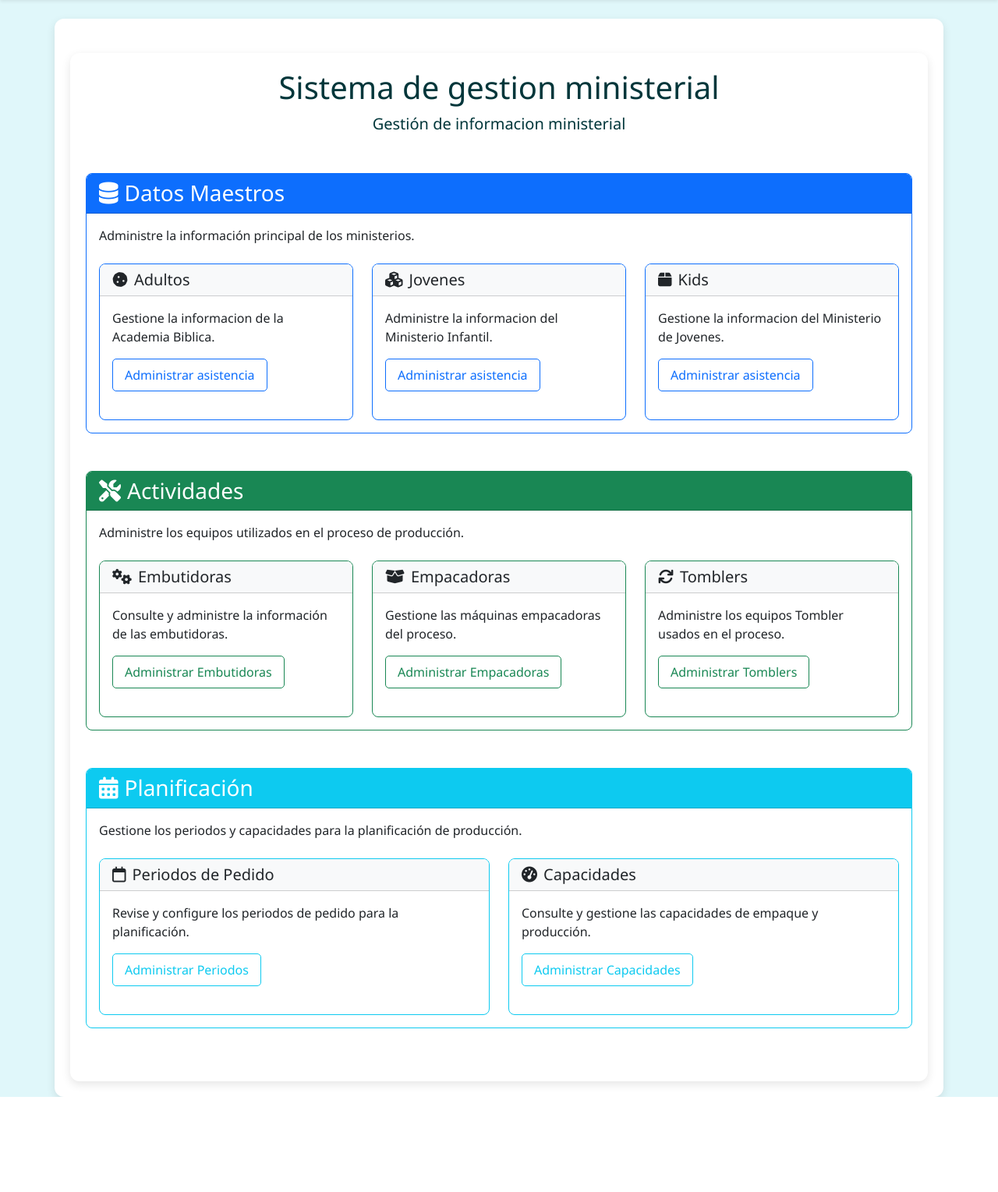
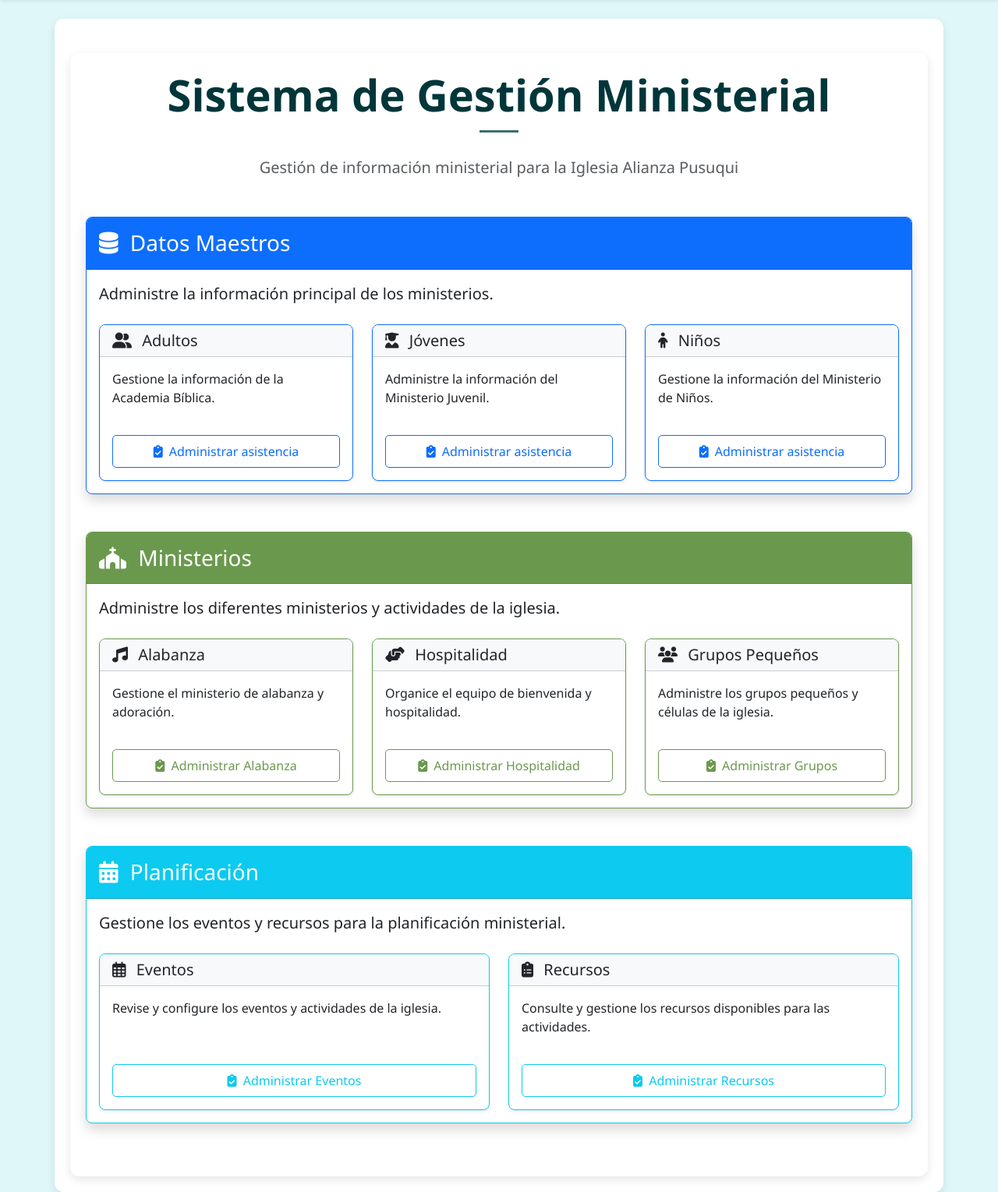
Before and after one commit to wrodmont/pusuqui1, a Django app: page / in a window 1280 px wide. Shown: the part 107-1636 px from the top of the page at 78% size. Before the commit the page ends 1514 px from the top, so only its background shows below. Run offline with Django 5.2, Linux system fonts and the light colour scheme.

Commit message:
cambios home.html

```diff
--- a/iap/templates/home.html
+++ b/iap/templates/home.html
@@ -5,54 +5,60 @@
 {% block body %}
 <div class="container mt-4">
   <div class="text-center mb-5">
-    <h1>Sistema de gestion ministerial</h1>
-    <p class="lead">Gestión de informacion ministerial</p>
+    <h1 class="display-4 fw-bold section-title">Sistema de Gestión Ministerial</h1>
+    <p class="lead text-muted">Gestión de información ministerial para la Iglesia Alianza Pusuqui</p>
   </div>
 
   <!-- SECCIÓN: DATOS MAESTROS -->
-  <div class="card mb-5 border-primary">
-    <div class="card-header bg-primary text-white">
-      <h3 class="mb-0"><i class="fas fa-database me-2"></i>Datos Maestros</h3>
+  <div class="card mb-5 border-primary shadow">
+    <div class="card-header bg-primary text-white py-3">
+      <h3 class="mb-0"><i class="fas fa-database me-2"></i> Datos Maestros</h3>
     </div>
     <div class="card-body">
-      <p class="card-text mb-4">Administre la información principal de los ministerios.</p>
+      <p class="card-text mb-4 fs-5">Administre la información principal de los ministerios.</p>
 
       <div class="row row-cols-1 row-cols-md-3 g-4">
         <!-- Adultos -->
         <div class="col">
-          <div class="card h-100 border-primary">
+          <div class="card h-100 border-primary shadow-sm">
             <div class="card-header bg-light">
-              <h5 class="card-title mb-0"><i class="fas fa-cookie me-2"></i>Adultos</h5>
+              <h5 class="card-title mb-0"><i class="fas fa-user-friends me-2"></i> Adultos</h5>
             </div>
-            <div class="card-body">
-              <p class="card-text">Gestione la informacion de la Academia Biblica.</p>
-              <a href="{% url 'pusukids:coordinator_list' %}" class="btn btn-outline-primary">Administrar asistencia</a>
+            <div class="card-body d-flex flex-column">
+              <p class="card-text flex-grow-1">Gestione la información de la Academia Bíblica.</p>
+              <a href="{% url 'pusukids:coordinator_list' %}" class="btn btn-outline-primary mt-auto">
+                <i class="fas fa-clipboard-check me-1"></i> Administrar asistencia
+              </a>
             </div>
           </div>
         </div>
 
-        <!-- Jovenes -->
+        <!-- Jóvenes -->
         <div class="col">
-          <div class="card h-100 border-primary">
+          <div class="card h-100 border-primary shadow-sm">
             <div class="card-header bg-light">
-              <h5 class="card-title mb-0"><i class="fas fa-cubes me-2"></i>Jovenes</h5>
+              <h5 class="card-title mb-0"><i class="fas fa-user-graduate me-2"></i> Jóvenes</h5>
             </div>
-            <div class="card-body">
-              <p class="card-text">Administre la informacion del Ministerio Infantil.</p>
-              <a href="{% url 'pusukids:coordinator_list' %}" class="btn btn-outline-primary">Administrar asistencia</a>
+            <div class="card-body d-flex flex-column">
+              <p class="card-text flex-grow-1">Administre la información del Ministerio Juvenil.</p>
+              <a href="{% url 'pusukids:coordinator_list' %}" class="btn btn-outline-primary mt-auto">
+                <i class="fas fa-clipboard-check me-1"></i> Administrar asistencia
+              </a>
             </div>
           </div>
         </div>
 
-        <!-- kids -->
+        <!-- Niños -->
         <div class="col">
-          <div class="card h-100 border-primary">
+          <div class="card h-100 border-primary shadow-sm">
             <div class="card-header bg-light">
-              <h5 class="card-title mb-0"><i class="fas fa-box me-2"></i>Kids</h5>
+              <h5 class="card-title mb-0"><i class="fas fa-child me-2"></i> Niños</h5>
             </div>
-            <div class="card-body">
-              <p class="card-text">Gestione la informacion del Ministerio de Jovenes.</p>
-              <a href="{% url 'pusukids:coordinator_list' %}" class="btn btn-outline-primary">Administrar asistencia</a>
+            <div class="card-body d-flex flex-column">
+              <p class="card-text flex-grow-1">Gestione la información del Ministerio de Niños.</p>
+              <a href="{% url 'pusukids:coordinator_list' %}" class="btn btn-outline-primary mt-auto">
+                <i class="fas fa-clipboard-check me-1"></i> Administrar asistencia
+              </a>
             </div>
           </div>
         </div>
@@ -60,50 +66,56 @@
     </div>
   </div>
 
-  <!-- SECCIÓN: ACTIVIDADES -->
-  <div class="card mb-5 border-success">
-    <div class="card-header bg-success text-white">
-      <h3 class="mb-0"><i class="fas fa-tools me-2"></i>Actividades</h3>
+  <!-- SECCIÓN: MINISTERIOS -->
+  <div class="card mb-5 border-ministerio shadow">
+    <div class="card-header bg-ministerio text-white py-3">
+      <h3 class="mb-0"><i class="fas fa-church me-2"></i> Ministerios</h3>
     </div>
     <div class="card-body">
-      <p class="card-text mb-4">Administre los equipos utilizados en el proceso de producción.</p>
+      <p class="card-text mb-4 fs-5">Administre los diferentes ministerios y actividades de la iglesia.</p>
 
       <div class="row row-cols-1 row-cols-md-3 g-4">
-        <!-- Embutidora -->
+        <!-- Alabanza -->
         <div class="col">
-          <div class="card h-100 border-success">
+          <div class="card h-100 border-ministerio shadow-sm">
             <div class="card-header bg-light">
-              <h5 class="card-title mb-0"><i class="fas fa-cogs me-2"></i>Embutidoras</h5>
+              <h5 class="card-title mb-0"><i class="fas fa-music me-2"></i> Alabanza</h5>
             </div>
-            <div class="card-body">
-              <p class="card-text">Consulte y administre la información de las embutidoras.</p>
-              <a href="{% url 'pusukids:coordinator_list' %}" class="btn btn-outline-success">Administrar Embutidoras</a>
+            <div class="card-body d-flex flex-column">
+              <p class="card-text flex-grow-1">Gestione el ministerio de alabanza y adoración.</p>
+              <a href="{% url 'pusukids:coordinator_list' %}" class="btn btn-outline-ministerio mt-auto">
+                <i class="fas fa-clipboard-check me-1"></i> Administrar Alabanza
+              </a>
             </div>
           </div>
         </div>
 
-        <!-- Empacadoras -->
+        <!-- Hospitalidad -->
         <div class="col">
-          <div class="card h-100 border-success">
+          <div class="card h-100 border-ministerio shadow-sm">
             <div class="card-header bg-light">
-              <h5 class="card-title mb-0"><i class="fas fa-box-open me-2"></i>Empacadoras</h5>
+              <h5 class="card-title mb-0"><i class="fas fa-hands-helping me-2"></i> Hospitalidad</h5>
             </div>
-            <div class="card-body">
-              <p class="card-text">Gestione las máquinas empacadoras del proceso.</p>
-              <a href="{% url 'pusukids:coordinator_list' %}" class="btn btn-outline-success">Administrar Empacadoras</a>
+            <div class="card-body d-flex flex-column">
+              <p class="card-text flex-grow-1">Organice el equipo de bienvenida y hospitalidad.</p>
+              <a href="{% url 'pusukids:coordinator_list' %}" class="btn btn-outline-ministerio mt-auto">
+                <i class="fas fa-clipboard-check me-1"></i> Administrar Hospitalidad
+              </a>
             </div>
           </div>
         </div>
 
-        <!-- Tombler -->
+        <!-- Grupos Pequeños -->
         <div class="col">
-          <div class="card h-100 border-success">
+          <div class="card h-100 border-ministerio shadow-sm">
             <div class="card-header bg-light">
-              <h5 class="card-title mb-0"><i class="fas fa-sync me-2"></i>Tomblers</h5>
+              <h5 class="card-title mb-0"><i class="fas fa-users me-2"></i> Grupos Pequeños</h5>
             </div>
-            <div class="card-body">
-              <p class="card-text">Administre los equipos Tombler usados en el proceso.</p>
-              <a href="{% url 'pusukids:coordinator_list' %}" class="btn btn-outline-success">Administrar Tomblers</a>
+            <div class="card-body d-flex flex-column">
+              <p class="card-text flex-grow-1">Administre los grupos pequeños y células de la iglesia.</p>
+              <a href="{% url 'pusukids:coordinator_list' %}" class="btn btn-outline-ministerio mt-auto">
+                <i class="fas fa-clipboard-check me-1"></i> Administrar Grupos
+              </a>
             </div>
           </div>
         </div>
@@ -112,36 +124,40 @@
   </div>
 
   <!-- SECCIÓN: PLANIFICACIÓN -->
-  <div class="card mb-5 border-info">
-    <div class="card-header bg-info text-white">
-      <h3 class="mb-0"><i class="fas fa-calendar-alt me-2"></i>Planificación</h3>
+  <div class="card mb-5 border-info shadow">
+    <div class="card-header bg-info text-white py-3">
+      <h3 class="mb-0"><i class="fas fa-calendar-alt me-2"></i> Planificación</h3>
     </div>
     <div class="card-body">
-      <p class="card-text mb-4">Gestione los periodos y capacidades para la planificación de producción.</p>
+      <p class="card-text mb-4 fs-5">Gestione los eventos y recursos para la planificación ministerial.</p>
 
       <div class="row row-cols-1 row-cols-md-2 g-4">
-        <!-- Periodo Pedido -->
+        <!-- Eventos -->
         <div class="col">
-          <div class="card h-100 border-info">
+          <div class="card h-100 border-info shadow-sm">
             <div class="card-header bg-light">
-              <h5 class="card-title mb-0"><i class="far fa-calendar me-2"></i>Periodos de Pedido</h5>
+              <h5 class="card-title mb-0"><i class="far fa-calendar-alt me-2"></i> Eventos</h5>
             </div>
-            <div class="card-body">
-              <p class="card-text">Revise y configure los periodos de pedido para la planificación.</p>
-              <a href="{% url 'pusukids:coordinator_list' %}" class="btn btn-outline-info">Administrar Periodos</a>
+            <div class="card-body d-flex flex-column">
+              <p class="card-text flex-grow-1">Revise y configure los eventos y actividades de la iglesia.</p>
+              <a href="{% url 'pusukids:coordinator_list' %}" class="btn btn-outline-info mt-auto">
+                <i class="fas fa-clipboard-check me-1"></i> Administrar Eventos
+              </a>
             </div>
           </div>
         </div>
 
-        <!-- Capacidad -->
+        <!-- Recursos -->
         <div class="col">
-          <div class="card h-100 border-info">
+          <div class="card h-100 border-info shadow-sm">
             <div class="card-header bg-light">
-              <h5 class="card-title mb-0"><i class="fas fa-tachometer-alt me-2"></i>Capacidades</h5>
+              <h5 class="card-title mb-0"><i class="fas fa-clipboard-list me-2"></i> Recursos</h5>
             </div>
-            <div class="card-body">
-              <p class="card-text">Consulte y gestione las capacidades de empaque y producción.</p>
-              <a href="{% url 'pusukids:coordinator_list' %}" class="btn btn-outline-info">Administrar Capacidades</a>
+            <div class="card-body d-flex flex-column">
+              <p class="card-text flex-grow-1">Consulte y gestione los recursos disponibles para las actividades.</p>
+              <a href="{% url 'pusukids:coordinator_list' %}" class="btn btn-outline-info mt-auto">
+                <i class="fas fa-clipboard-check me-1"></i> Administrar Recursos
+              </a>
             </div>
           </div>
         </div>
```
